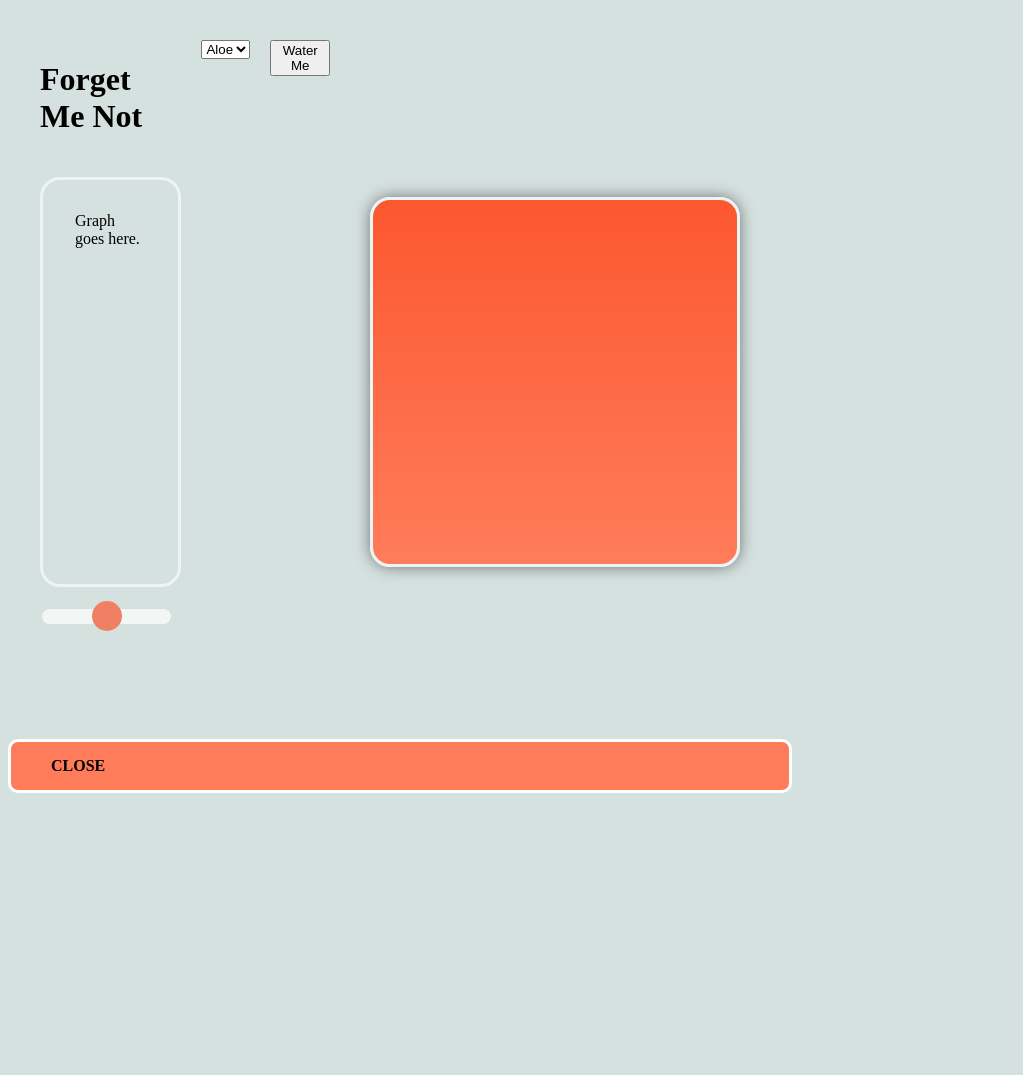
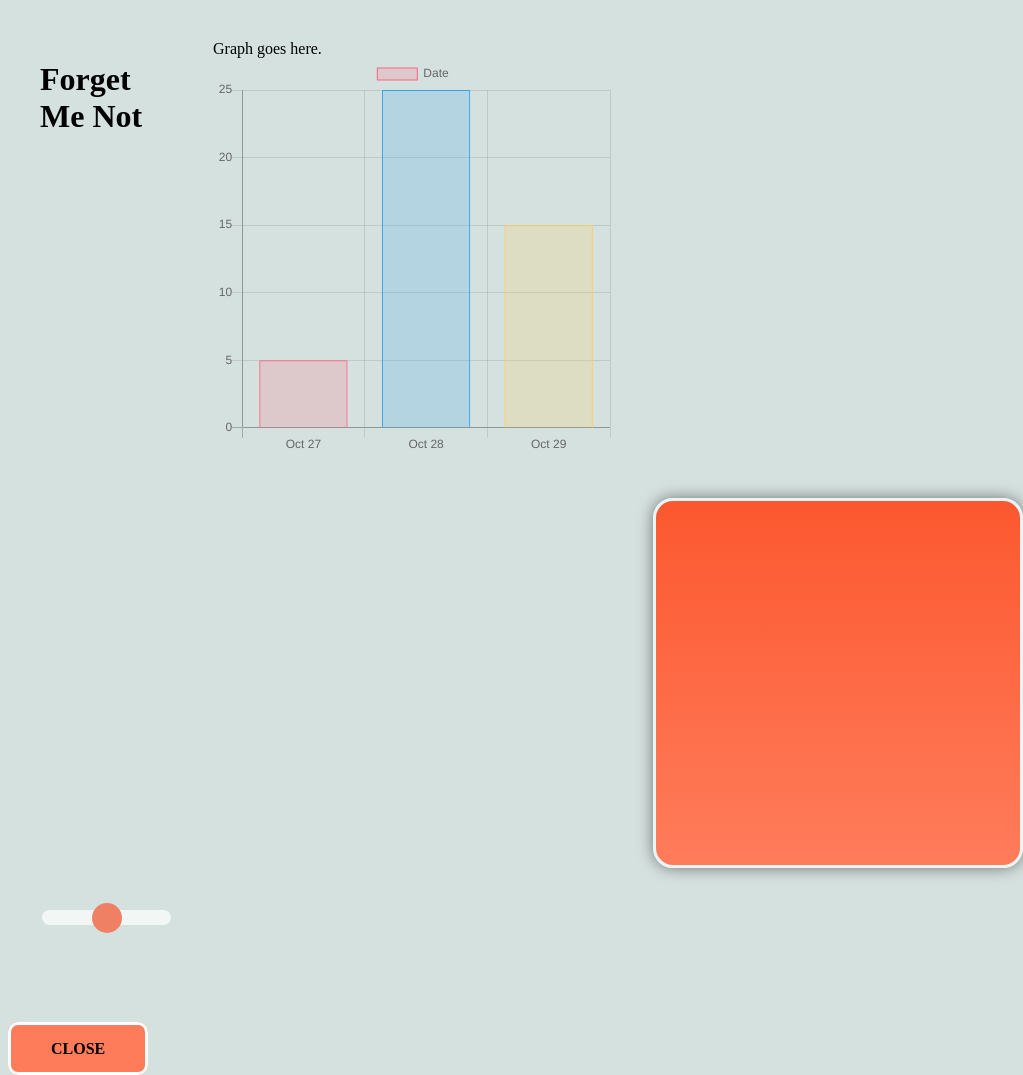
Before and after one commit to akiet00/forgetmenot, an Electron app: page index.html in a window 800 px wide. Shown: the whole page, 1023 px wide, since content can reach past the window. Before the commit the page ends 801 px from the top, so only its background shows below. Drawn offline with nearby package versions, Linux system fonts and the light colour scheme; no server answers.

Commit message:
created chart

```diff
--- a/gauge.js
+++ b/gauge.js
@@ -37,3 +37,45 @@ bar.text.style.fontFamily = '"Raleway", Helvetica, sans-serif';
 bar.text.style.fontSize = '2rem';
 
 bar.animate(0.7);  // Number from 0.0 to 1.0
+
+
+//Chart.js graph feature
+var Chart = require('chart.js');
+var ctx = "plantChart";
+
+var plantChart = new Chart(ctx, {
+type: 'interpolation',
+data: {
+  labels: ["Oct 27", "Oct 28", "Oct 29"],
+  datasets: [{
+    label: 'Date',
+    data: [5, 25, 15],
+    backgroundColor: [
+                'rgba(255, 99, 132, 0.2)',
+                'rgba(54, 162, 235, 0.2)',
+                'rgba(255, 206, 86, 0.2)',
+                'rgba(75, 192, 192, 0.2)',
+                'rgba(153, 102, 255, 0.2)',
+                'rgba(255, 159, 64, 0.2)'
+            ],
+            borderColor: [
+                'rgba(255,99,132,1)',
+                'rgba(54, 162, 235, 1)',
+                'rgba(255, 206, 86, 1)',
+                'rgba(75, 192, 192, 1)',
+                'rgba(153, 102, 255, 1)',
+                'rgba(255, 159, 64, 1)'
+            ],
+            borderWidth: 1
+  }]
+},
+options: {
+  scales: {
+    yAxes: [{
+      ticks: {
+        beginAtZero: true
+      }
+    }]
+  }
+}
+});
--- a/index.html
+++ b/index.html
@@ -2,26 +2,26 @@
 <!DOCTYPE html>
 <html>
   <head>
-    <link rel="stylesheet" href="main.css">
     <script src="main.js"></script>
     <script src="gauge.js"></script>
+    <link rel="stylesheet" href="main.css">
     <!--GOOGLE FONT-->
     <link href="https://fonts.googleapis.com/css?family=Raleway:400,300,600,800,900" rel="stylesheet" type="text/css">
   </head>
 <body>
   <div id="grid_wrapper">
     <div class="zero"><h1>Forget Me Not</h1></div>
-    <div><select>
-      <option value="plant 1">Aloe</option>
-    </select></div>
-    <div><button>Water Me</button></div>
-    <div class="display_graph one">Graph goes here.</div>
+    <div id="side-nav"></div>
+    <div class="chart-container">Graph goes here.
+    <canvas id="plantChart" width="400" height="400"></canvas>
+    </div>
     <div id="container" class="emotion_state two"></div>
     <div id="slider_control" class="three">
         <input type='range' min= '0' max='100' value='50' class='slider' id='range_selector'>
     </div>
   </div>
-  <div id="close-btn">CLOSE</div>
+  <sidenav></sidenav>
+  <span id="close-btn">CLOSE</span>
 </body>
 <script>
 console.log("Hello I'm in GAUGE JS");
@@ -71,6 +71,48 @@ slider_control.oninput = function(){
   bar.animate(this.value/100); //change the circular gage as we change the values
 }
 //bar.animate(0.8);  // Number from 0.0 to 1.0
+
+//Chart.js graph
+var Chart = require('chart.js');
+var ctx = "plantChart";
+
+var plantChart = new Chart(ctx, {
+type: 'bar',
+data: {
+  labels: ["Oct 27", "Oct 28", "Oct 29"],
+  datasets: [{
+    label: 'Date',
+    data: [5, 25, 15],
+    backgroundColor: [
+                'rgba(255, 99, 132, 0.2)',
+                'rgba(54, 162, 235, 0.2)',
+                'rgba(255, 206, 86, 0.2)',
+                'rgba(75, 192, 192, 0.2)',
+                'rgba(153, 102, 255, 0.2)',
+                'rgba(255, 159, 64, 0.2)'
+            ],
+            borderColor: [
+                'rgba(255,99,132,1)',
+                'rgba(54, 162, 235, 1)',
+                'rgba(255, 206, 86, 1)',
+                'rgba(75, 192, 192, 1)',
+                'rgba(153, 102, 255, 1)',
+                'rgba(255, 159, 64, 1)'
+            ],
+            borderWidth: 1
+  }]
+},
+options: {
+  scales: {
+    yAxes: [{
+      ticks: {
+        beginAtZero: true
+      }
+    }]
+  }
+}
+});
+
 </script>
 
 </html>
```
